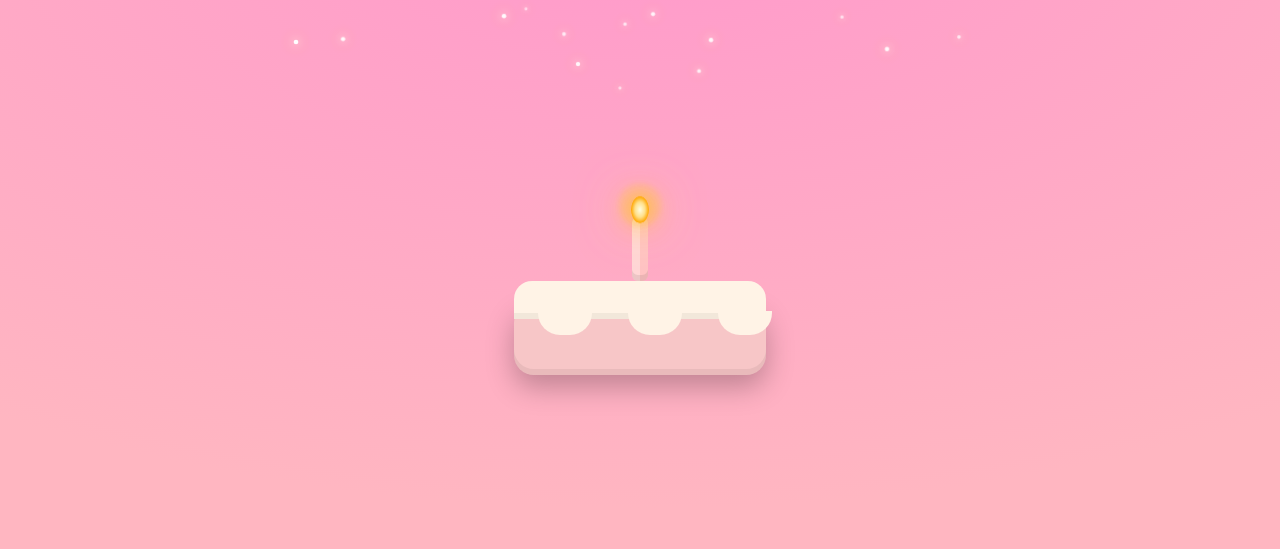
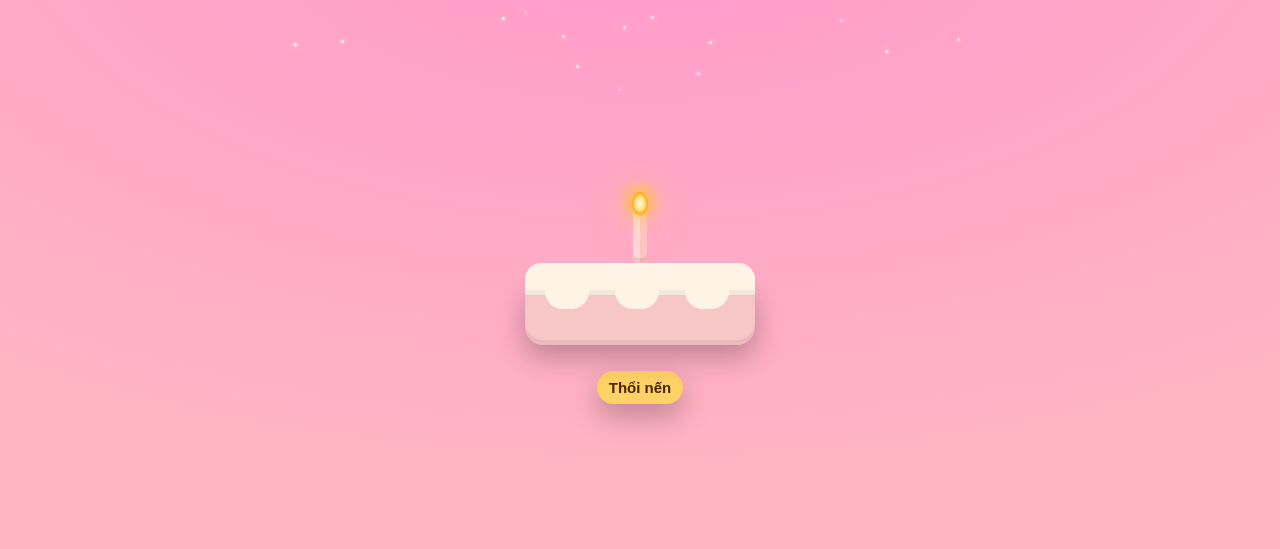
Before and after one commit to hwnguyn/dear-lanh, a plain HTML site: page index.html in a window 1280 px wide. Shown: the part 251-800 px from the top of the page. Drawn offline with Linux system fonts and the light colour scheme.

Commit message:
Update index.html

```diff
--- a/index.html
+++ b/index.html
@@ -14,7 +14,7 @@
       --text:#5c0a33;
       --shadow: 0 12px 28px rgba(0,0,0,.25);
     }
-    *{box-sizing:border-box}
+    *{box-sizing:border-box;margin:0;padding:0}
     html,body{height:100%}
     body{
       margin:0; font-family: "Segoe UI", system-ui, Roboto, Arial, sans-serif; color:var(--text);
@@ -22,60 +22,68 @@
       display:grid; place-items:center; overflow:hidden;
     }
 
-    .scene{ position:relative; width: min(720px, 94vw); padding: 32px 20px 40px; text-align:center; }
-    h1{ font-size: clamp(28px, 6vw, 48px); margin:0 0 10px; letter-spacing:.5px; }
-    .date{ font-weight:700; letter-spacing:4px; font-size: clamp(18px, 3.5vw, 22px); margin-top:6px }
+    .scene{ position:relative; width: min(720px, 94vw); padding: 24px 16px 32px; text-align:center; }
+    h1{ font-size: clamp(26px, 6vw, 44px); margin-bottom:6px; letter-spacing:.5px; }
+    .date{ font-weight:700; letter-spacing:3px; font-size: clamp(16px, 3.5vw, 20px); margin-bottom:12px }
 
-    .stage{ display:grid; place-items:end center; height:min(50vh, 420px); position:relative; }
-    .cake{ position:relative; width:min(360px, 86vw); height:min(180px, 36vh); display:grid; place-items:end center; }
+    .stage{ display:grid; place-items:end center; height:min(46vh, 380px); position:relative; }
+    .cake{ position:relative; width:min(320px, 80vw); height:min(160px, 32vh); display:grid; place-items:end center; }
 
-    .layers{ position:absolute; bottom:16px; width:70%; left:15%; }
-    .layer{ position:relative; width:100%; height:72px; background: var(--cake); border-radius: 16px; box-shadow: inset 0 -6px 0 rgba(0,0,0,.06), var(--shadow); }
-    .layer.top{ height:72px; border-radius: 20px; }
+    .layers{ position:absolute; bottom:14px; width:72%; left:14%; }
+    .layer{ position:relative; width:100%; height:64px; background: var(--cake); border-radius: 14px; box-shadow: inset 0 -5px 0 rgba(0,0,0,.06), var(--shadow); }
+    .layer.top{ height:64px; border-radius: 18px; }
 
-    .cream{ position:absolute; top:-22px; left:0; right:0; height:38px; background: var(--cream); border-radius:18px 18px 0 0; box-shadow: inset 0 -6px 0 rgba(0,0,0,.05); }
-    .cream:before{ content:""; position:absolute; width:54px; height:24px; background:var(--cream); border-radius:0 0 22px 22px;
-      bottom:-16px; left:24px; box-shadow: 90px 0 0 var(--cream), 180px 0 0 var(--cream); }
+    .cream{ position:absolute; top:-18px; left:0; right:0; height:32px; background: var(--cream); border-radius:16px 16px 0 0; box-shadow: inset 0 -5px 0 rgba(0,0,0,.05); }
+    .cream:before{ content:""; position:absolute; width:44px; height:20px; background:var(--cream); border-radius:0 0 18px 18px;
+      bottom:-14px; left:20px; box-shadow: 70px 0 0 var(--cream), 140px 0 0 var(--cream); }
 
-    .candles{ position:absolute; bottom: calc(72px + 38px); left:50%; transform:translateX(-50%); display:flex; }
-    .candle{ position:relative; width:16px; height:64px; background: repeating-linear-gradient(90deg, #ffd6d6 0 8px, #ffc3c3 8px 16px);
-      border-radius: 6px; box-shadow: inset 0 -6px rgba(0,0,0,.08); display:flex; align-items:flex-start; justify-content:center; }
-    .wick{ width:3px; height:10px; background:#222; border-radius:2px; margin-top:-8px; }
+    .candles{ position:absolute; bottom: calc(64px + 32px); left:50%; transform:translateX(-50%); display:flex; }
+    .candle{ position:relative; width:14px; height:54px; background: repeating-linear-gradient(90deg, #ffd6d6 0 7px, #ffc3c3 7px 14px);
+      border-radius: 5px; box-shadow: inset 0 -5px rgba(0,0,0,.08); display:flex; align-items:flex-start; justify-content:center; }
+    .wick{ width:2px; height:9px; background:#222; border-radius:2px; margin-top:-7px; }
 
-    .flame{ position:absolute; top:-22px; left:50%; transform:translateX(-50%); width:18px; height:28px; border-radius:50%;
+    .flame{ position:absolute; top:-18px; left:50%; transform:translateX(-50%); width:16px; height:24px; border-radius:50%;
       background: radial-gradient(ellipse at center, #fffde1 0%, #ffe08a 40%, #ffa600 70%, rgba(255,166,0,0) 72%);
-      filter: drop-shadow(0 0 12px rgba(255, 193, 7, 0.9)) drop-shadow(0 0 24px rgba(255, 222, 89, 0.8));
+      filter: drop-shadow(0 0 10px rgba(255, 193, 7, 0.9)) drop-shadow(0 0 20px rgba(255, 222, 89, 0.8));
       transform-origin: 50% 100%; animation: flicker .11s infinite alternate ease-in-out, sway 1.6s ease-in-out infinite; }
     @keyframes flicker{from{transform:translateX(-50%) scaleY(1)}to{transform:translateX(-50%) scaleY(.92)}}
     @keyframes sway{ 0%,100%{ margin-left:0 } 50%{ margin-left:2px } }
 
-    .glow{ position:absolute; top:-34px; left:50%; transform:translateX(-50%); width:44px; height:44px; border-radius:50%; background: radial-gradient(circle, rgba(255,198,74,.6), rgba(255,198,74,0)); filter: blur(2px); pointer-events:none; animation: glow 2.4s ease-in-out infinite; }
+    .glow{ position:absolute; top:-28px; left:50%; transform:translateX(-50%); width:38px; height:38px; border-radius:50%; background: radial-gradient(circle, rgba(255,198,74,.6), rgba(255,198,74,0)); filter: blur(2px); pointer-events:none; animation: glow 2.4s ease-in-out infinite; }
     @keyframes glow{ 0%,100%{opacity:.9} 50%{opacity:.6} }
 
-    .smoke{ position:absolute; top:-10px; left:50%; width:6px; height:6px; background: radial-gradient(circle, rgba(200,200,200,.8), rgba(200,200,200,0)); border-radius:50%; transform:translateX(-50%);
+    .smoke{ position:absolute; top:-8px; left:50%; width:5px; height:5px; background: radial-gradient(circle, rgba(200,200,200,.8), rgba(200,200,200,0)); border-radius:50%; transform:translateX(-50%);
       animation: rise 1.4s ease-out forwards; filter: blur(.6px); opacity:.85 }
-    @keyframes rise{ 0%{ transform:translate(-50%, 0) scale(.6); opacity:.8 } 60%{ opacity:.5 } 100%{ transform:translate(calc(-50% + var(--x, 0px)), -80px) scale(1.6); opacity:0 } }
+    @keyframes rise{ 0%{ transform:translate(-50%, 0) scale(.6); opacity:.8 } 60%{ opacity:.5 } 100%{ transform:translate(calc(-50% + var(--x, 0px)), -70px) scale(1.4); opacity:0 } }
 
     .sparkles{ position:absolute; inset:0; pointer-events:none; }
-    .sparkles i{ position:absolute; width:4px; height:4px; border-radius:50%; background: #fff; box-shadow: 0 0 8px #fff, 0 0 14px var(--accent);
+    .sparkles i{ position:absolute; width:3px; height:3px; border-radius:50%; background: #fff; box-shadow: 0 0 6px #fff, 0 0 12px var(--accent);
       animation: twinkle 2.2s linear infinite; opacity:.8 }
-    @keyframes twinkle{ 0%,100%{ transform:scale(.6); opacity:.5 } 50%{ transform:scale(1.2); opacity:1 } }
+    @keyframes twinkle{ 0%,100%{ transform:scale(.6); opacity:.5 } 50%{ transform:scale(1.1); opacity:1 } }
 
     body.blown .flame, body.blown .glow{ opacity:0; transform:translateX(-50%) scale(.4); transition: .28s ease; animation: none; filter:none }
 
-    .firework{ position:absolute; width:8px; height:8px; border-radius:50%; background:#fff; pointer-events:none; animation: explode 1.6s ease-out forwards; }
+    .firework{ position:absolute; width:7px; height:7px; border-radius:50%; background:#fff; pointer-events:none; animation: explode 1.6s ease-out forwards; }
     @keyframes explode{ 0%{ transform:scale(0.3); opacity:1 } 80%{ opacity:1 } 100%{ transform:translate(var(--dx), var(--dy)) scale(0.6); opacity:0 } }
 
-    .card{ position:fixed; top:50%; left:50%; transform:translate(-50%,-50%) scale(.8); background:#fff; color:#333; padding:24px 28px; border-radius:16px; box-shadow:0 8px 28px rgba(0,0,0,.25); max-width:92%; text-align:center; font-size:17px; line-height:1.6; opacity:0; pointer-events:none; transition:all .4s ease; white-space:pre-line; }
+    .card{ position:fixed; top:50%; left:50%; transform:translate(-50%,-50%) scale(.9); background:#fff; color:#333; padding:20px; border-radius:14px; box-shadow:0 6px 20px rgba(0,0,0,.22); max-width:90%; text-align:center; font-size:16px; line-height:1.4; opacity:0; pointer-events:none; transition:all .4s ease; }
     .card.show{ opacity:1; pointer-events:auto; transform:translate(-50%,-50%) scale(1); }
 
-    .actions{ margin-top: 14px; display:flex; gap:10px; justify-content:center }
-    button{ appearance:none; border:0; padding:10px 14px; border-radius:999px; cursor:pointer; background:#ffe08a; color:#6b2a00; font-weight:700;
-      box-shadow: var(--shadow); transition: transform .08s ease, box-shadow .2s ease; }
+    .actions{ margin-top: 12px; display:flex; gap:10px; justify-content:center; flex-wrap:wrap }
+    button{ appearance:none; border:0; padding:8px 12px; border-radius:999px; cursor:pointer; background:#ffe08a; color:#6b2a00; font-weight:700;
+      box-shadow: var(--shadow); transition: transform .08s ease, box-shadow .2s ease; font-size:15px }
     button:hover{ transform: translateY(-1px) }
-    button:active{ transform: translateY(0) scale(.98) }
+    button:active{ transform: translateY(0) scale(.97) }
 
-    @media (max-height:640px){ .stage{ height:48vh } }
+    #blow{ background:#ffd166; color:#4a2500; }
+
+    @media (max-width:480px){
+      .card{ font-size:15px; padding:16px; }
+      h1{ font-size:22px }
+      .date{ font-size:14px }
+    }
+
+    @media (max-height:640px){ .stage{ height:44vh } }
   </style>
 </head>
 <body>
@@ -99,17 +107,17 @@
     </div>
 
     <div class="actions">
+      <button id="blow">Thổi nến</button>
       <button id="relight" hidden>Thắp nến lại</button>
     </div>
   </div>
 
- <div class="card" id="card">
-  🎂 Chúc bạn <b>Lanh</b> bước sang tuổi mới <br>
-  gặp nhiều may mắn, công việc thuận lợi. <br><br>
-  Tui không biết bày tỏ lắm nên cậu thông cảm nhó, <br>
-  chúc cậu tất cảaaa &lt;3
-</div>
-
+  <div class="card" id="card">
+    🎂 Chúc bạn <b>Lanh</b> bước sang tuổi mới<br>
+    gặp nhiều may mắn, công việc thuận lợi.<br><br>
+    Tui không biết bày tỏ lắm nên cậu thông cảm nhó,<br>
+    chúc cậu tất cảaaa <3
+  </div>
 
   <script>
     const sparkles = document.querySelector('.sparkles');
@@ -122,6 +130,7 @@
     }
 
     const cake = document.getElementById('cake');
+    const blowBtn = document.getElementById('blow');
     const relightBtn = document.getElementById('relight');
     const card = document.getElementById('card');
     let blown = false;
@@ -162,6 +171,7 @@
       makeSmokeBurst();
       makeFireworks();
       relightBtn.hidden = false;
+      blowBtn.hidden = true;
       card.classList.add('show');
     }
 
@@ -169,12 +179,14 @@
       blown = false;
       document.body.classList.remove('blown');
       relightBtn.hidden = true;
+      blowBtn.hidden = false;
       card.classList.remove('show');
     }
 
     cake.addEventListener('click', blowOut);
     cake.addEventListener('touchstart', ()=> blowOut(), {passive:true});
     cake.addEventListener('keydown', (e)=>{ if(e.key==='Enter'||e.key===' ') blowOut(); });
+    blowBtn.addEventListener('click', blowOut);
     relightBtn.addEventListener('click', relight);
   </script>
 </body>
```
